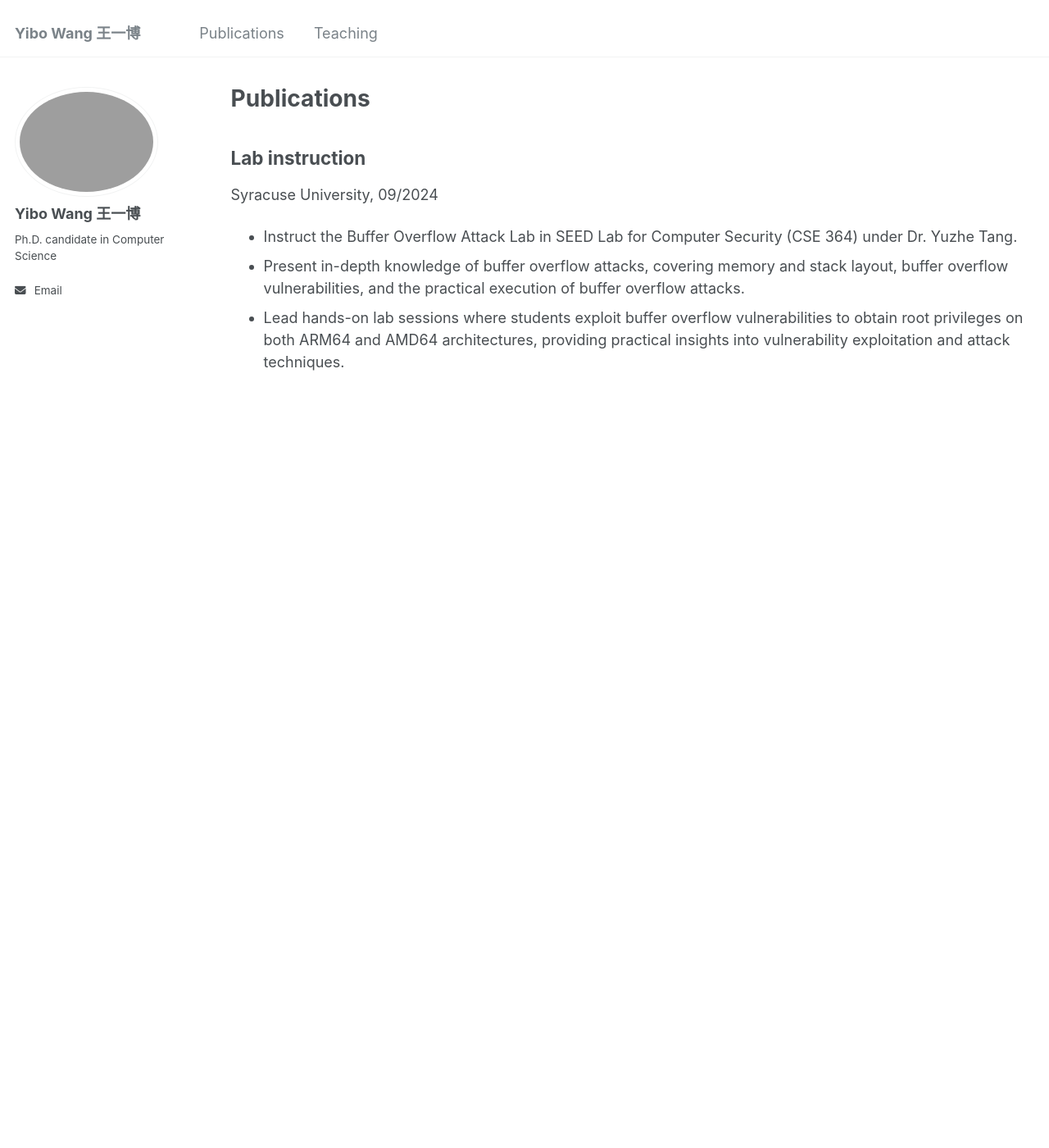
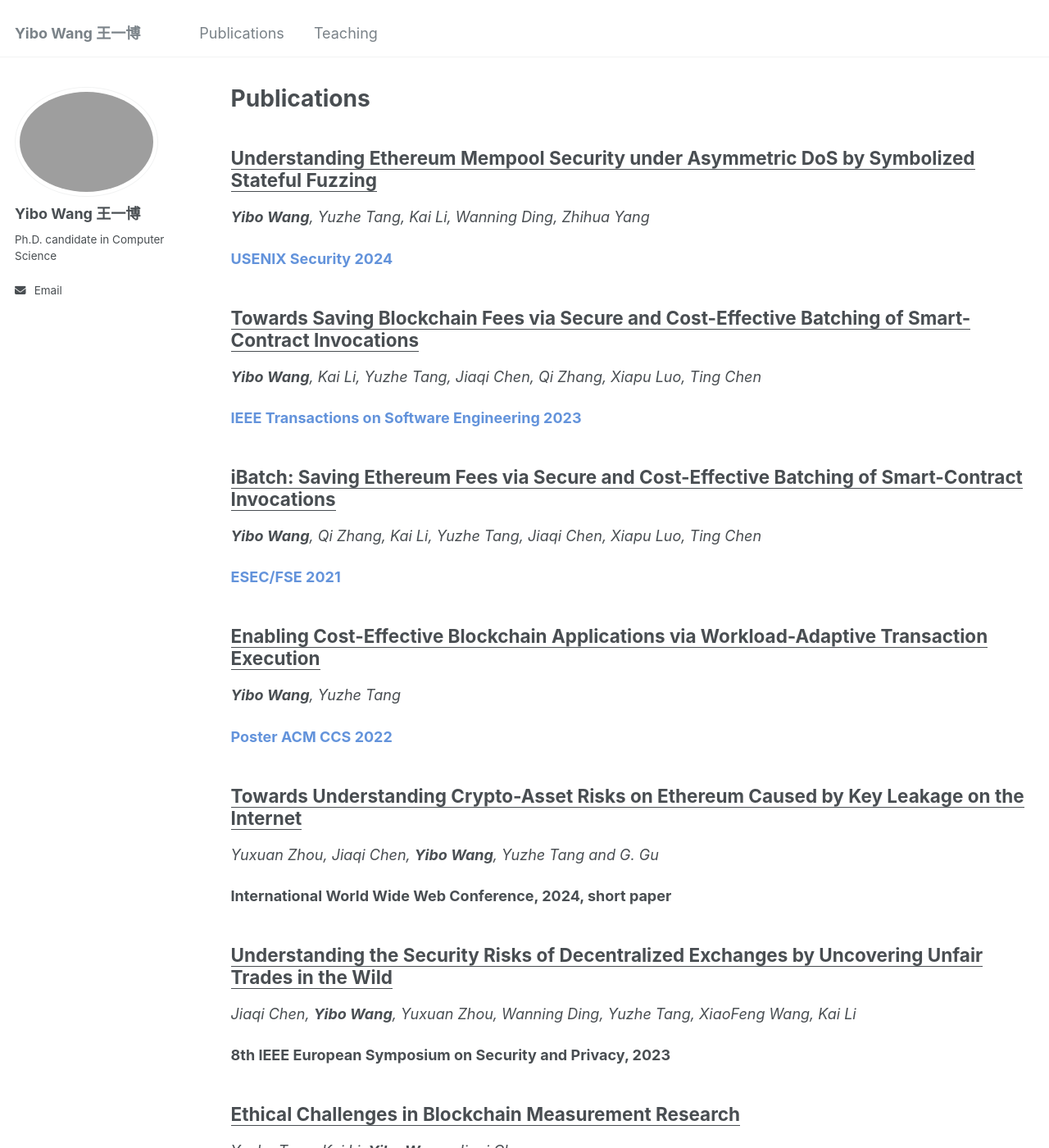
Before and after one commit to wangyibo0308/wangyibo0308.github.io, a Jekyll site: the page built from _pages/publication.md, in a window 1280 px wide and 1400 px high. Shown: the whole window at 82% size. Built offline with Jekyll 4.4.1, drawn with Linux system fonts in a browser that asks for light colours; some of the changed text lies outside the part shown.

Commit message:
Update publication.md

```diff
--- a/_pages/publication.md
+++ b/_pages/publication.md
@@ -8,11 +8,72 @@ author_profile: true
 {% include base_path %}
 
 
-Lab instruction
-----
-Syracuse University, 09/2024
+<u>Understanding Ethereum Mempool Security under Asymmetric DoS by Symbolized Stateful Fuzzing</u>
+------
 
-- Instruct the Buffer Overflow Attack Lab in SEED Lab for Computer Security (CSE 364) under Dr. Yuzhe Tang.
-- Present in-depth knowledge of buffer overflow attacks, covering memory and stack layout, buffer overflow vulnerabilities, and the practical execution of buffer overflow attacks.
-- Lead hands-on lab sessions where students exploit buffer overflow vulnerabilities to obtain root privileges on both
-ARM64 and AMD64 architectures, providing practical insights into vulnerability exploitation and attack techniques.
+_**Yibo Wang**, Yuzhe Tang, Kai Li, Wanning Ding, Zhihua Yang_
+
+**<span style="color: rgba(60, 120, 210, 0.8);">USENIX Security 2024</span>**
+
+<u>Towards Saving Blockchain Fees via Secure and Cost-Effective Batching of Smart-Contract Invocations</u>
+------
+
+_**Yibo Wang**, Kai Li, Yuzhe Tang, Jiaqi Chen, Qi Zhang, Xiapu Luo, Ting Chen_
+
+**<span style="color: rgba(60, 120, 210, 0.8);">IEEE Transactions on Software Engineering 2023</span>**
+
+<u>iBatch: Saving Ethereum Fees via Secure and Cost-Effective Batching of Smart-Contract Invocations</u>
+------
+
+_**Yibo Wang**, Qi Zhang, Kai Li, Yuzhe Tang, Jiaqi Chen, Xiapu Luo, Ting Chen_
+
+**<span style="color: rgba(60, 120, 210, 0.8);">ESEC/FSE 2021</span>**
+
+<u>Enabling Cost-Effective Blockchain Applications via Workload-Adaptive Transaction Execution</u>
+------
+
+_**Yibo Wang**, Yuzhe Tang_
+
+**<span style="color: rgba(60, 120, 210, 0.8);">Poster ACM CCS 2022</span>**
+
+<u>Towards Understanding Crypto-Asset Risks on Ethereum Caused by Key Leakage on the Internet</u>
+------
+
+_Yuxuan Zhou, Jiaqi Chen, **Yibo Wang**, Yuzhe Tang and G. Gu_
+
+**International World Wide Web Conference, 2024, short paper**
+
+<u>Understanding the Security Risks of Decentralized Exchanges by Uncovering Unfair Trades in the Wild</u>
+------
+
+_Jiaqi Chen, **Yibo Wang**, Yuxuan Zhou, Wanning Ding, Yuzhe Tang, XiaoFeng Wang, Kai Li_
+
+**8th IEEE European Symposium on Security and Privacy, 2023**
+
+<u>Ethical Challenges in Blockchain Measurement Research</u>
+------
+
+_Yuzhe Tang, Kai Li, **Yibo Wang**, Jiaqi Chen_
+
+**EthiCS 2023, Co-located with NDSS 2023**
+
+<u>DETER: Denial of Ethereum Txpool sERvices</u>
+------
+
+_Kai Li, **Yibo Wang**, Yuzhe Tang_
+
+**ACM CCS 2021**
+
+<u>TopoShot: Uncovering Ethereum’s Network Topology Leveraging Replacement Transactions</u>
+------
+
+_Kai Li, Yuzhe Tang, Jiaqi Chen, **Yibo Wang**, Xianghong Liu_
+
+**ACM IMC 2021**
+
+<u>Scalable Log Auditing on Private Blockchains via Lightweight Log-Fork Prevention</u>
+------
+
+_Yuzhe Tang, Kai Li, **Yibo Wang**, Sencer Burak Somuncuoglu_
+
+**SERIAL@Middleware 2020**
```
